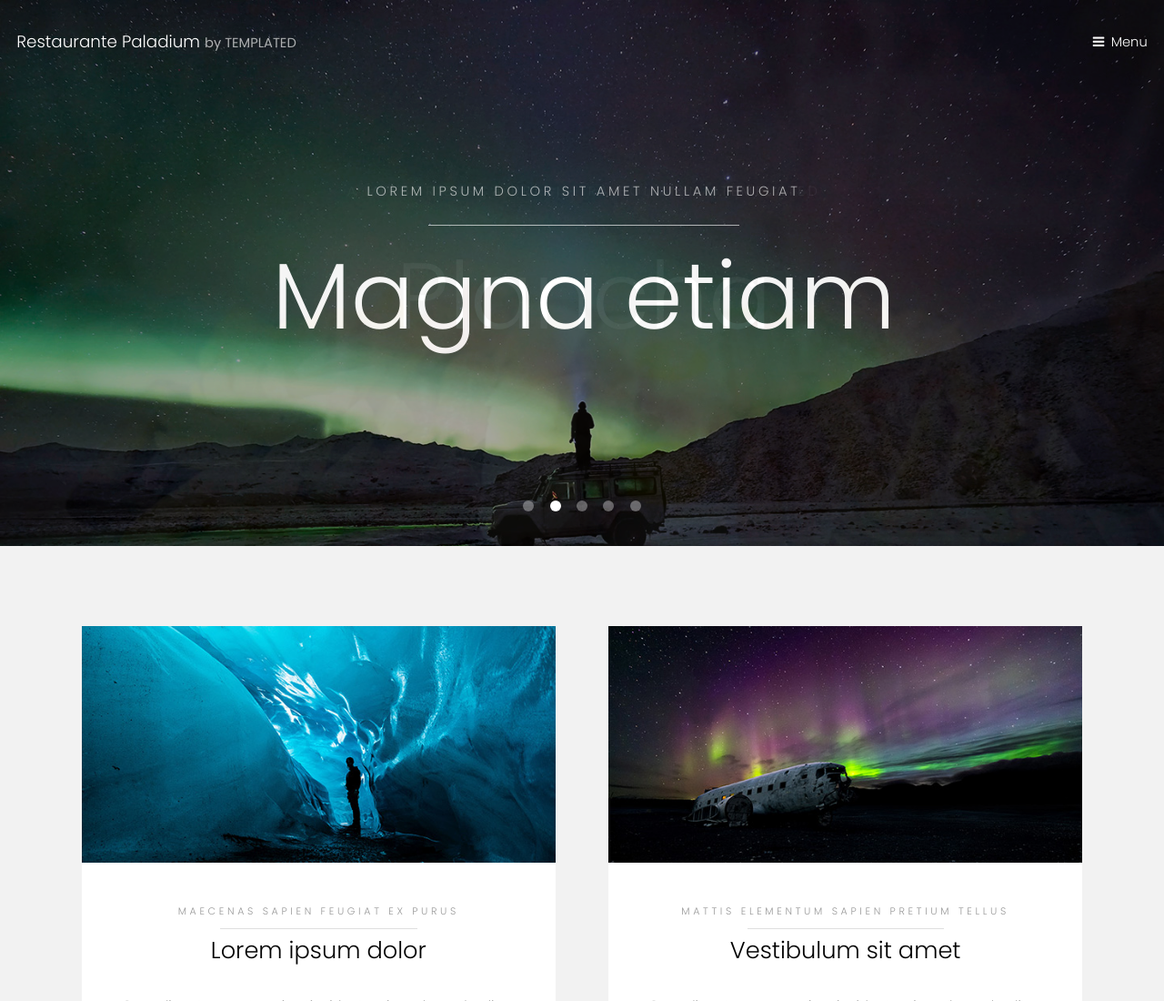
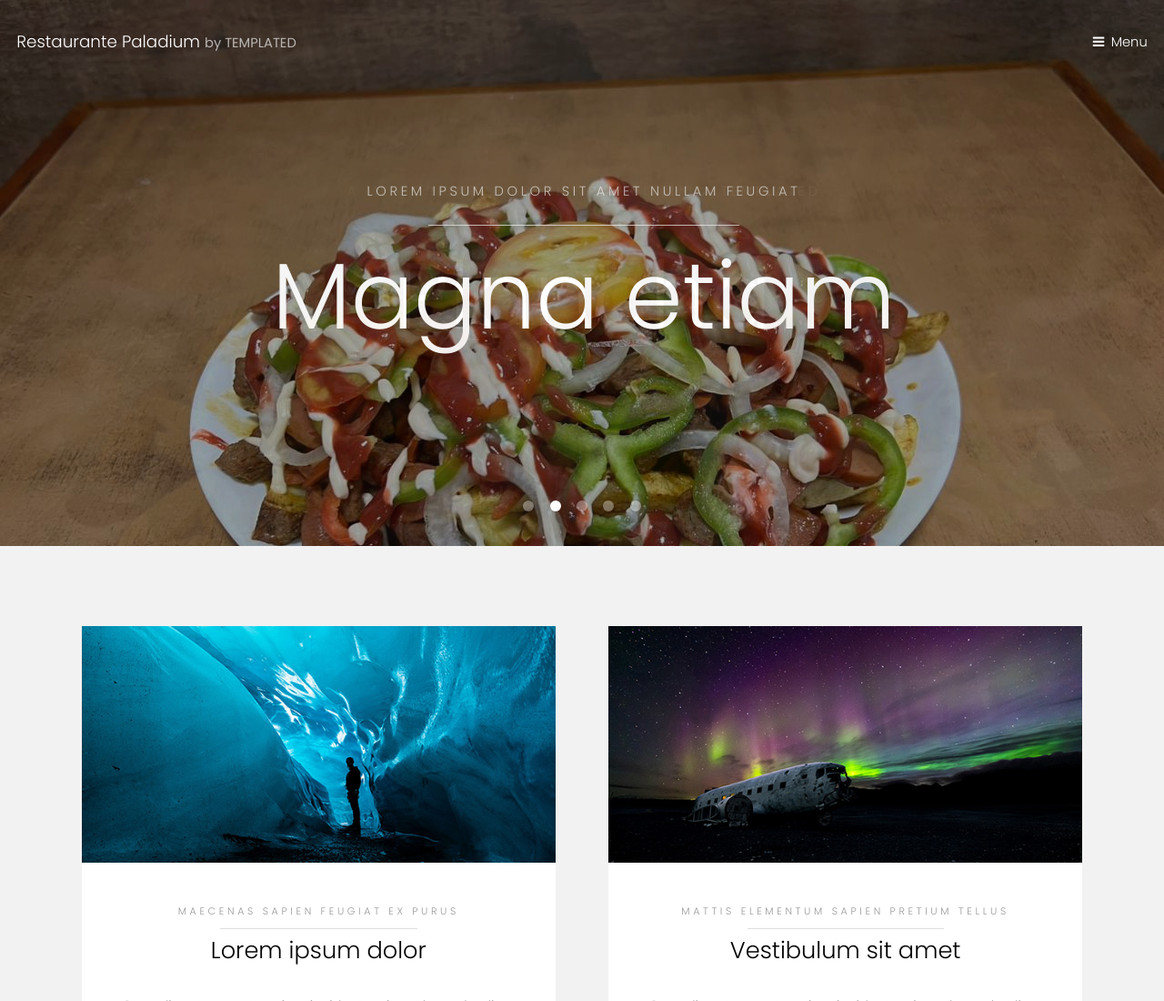
Before and after one commit to restaurantepaladium/firstWeb, a plain HTML site: page index.html in a window 1280 px wide. Shown: the top 1100 px of the page at 91% size. Drawn offline with Linux system fonts and the light colour scheme.

Commit message:
Update index.html

```diff
--- a/index.html
+++ b/index.html
@@ -40,7 +40,7 @@
 					</div>
 				</article>
 				<article>
-					<img src="images/slide02.jpg" alt="" />
+					<img src="images/pique macho.jpg" alt="" />
 					<div class="inner">
 						<header>
 							<p>Lorem ipsum dolor sit amet nullam feugiat</p>
```
